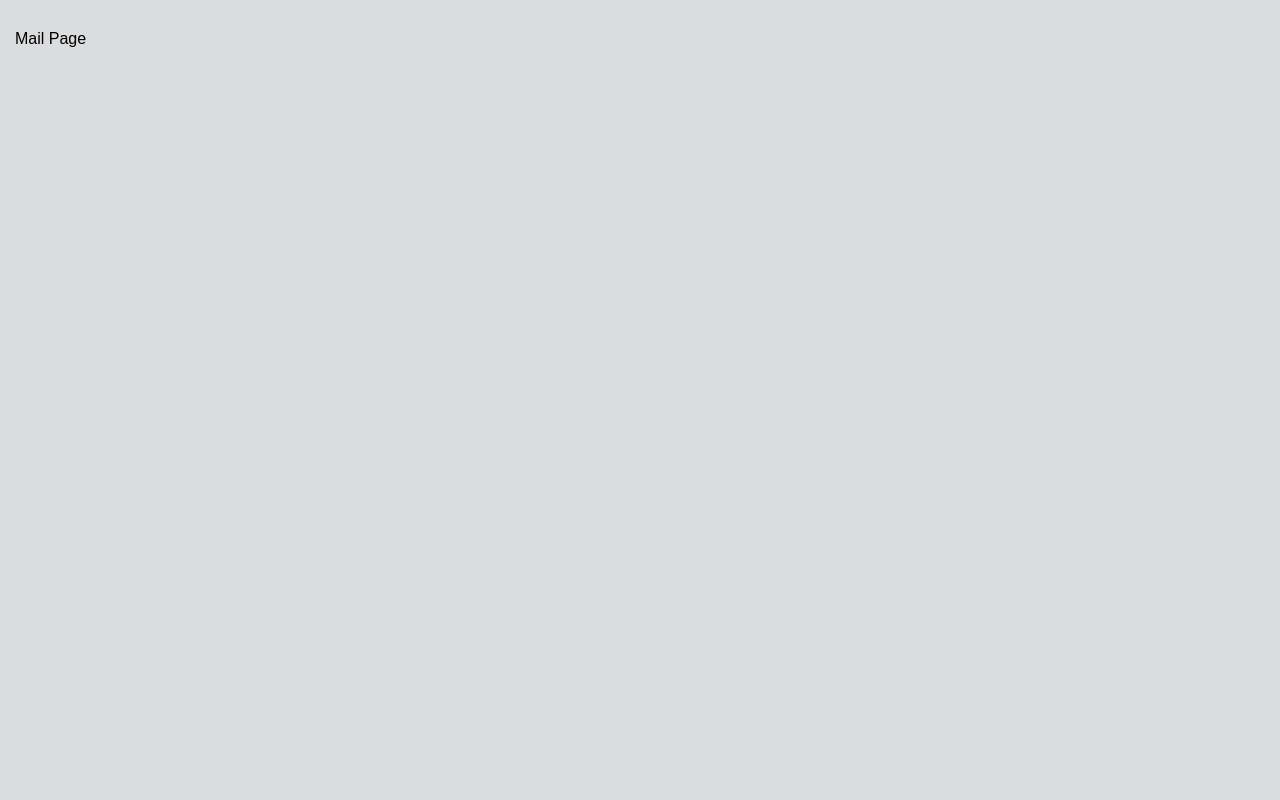
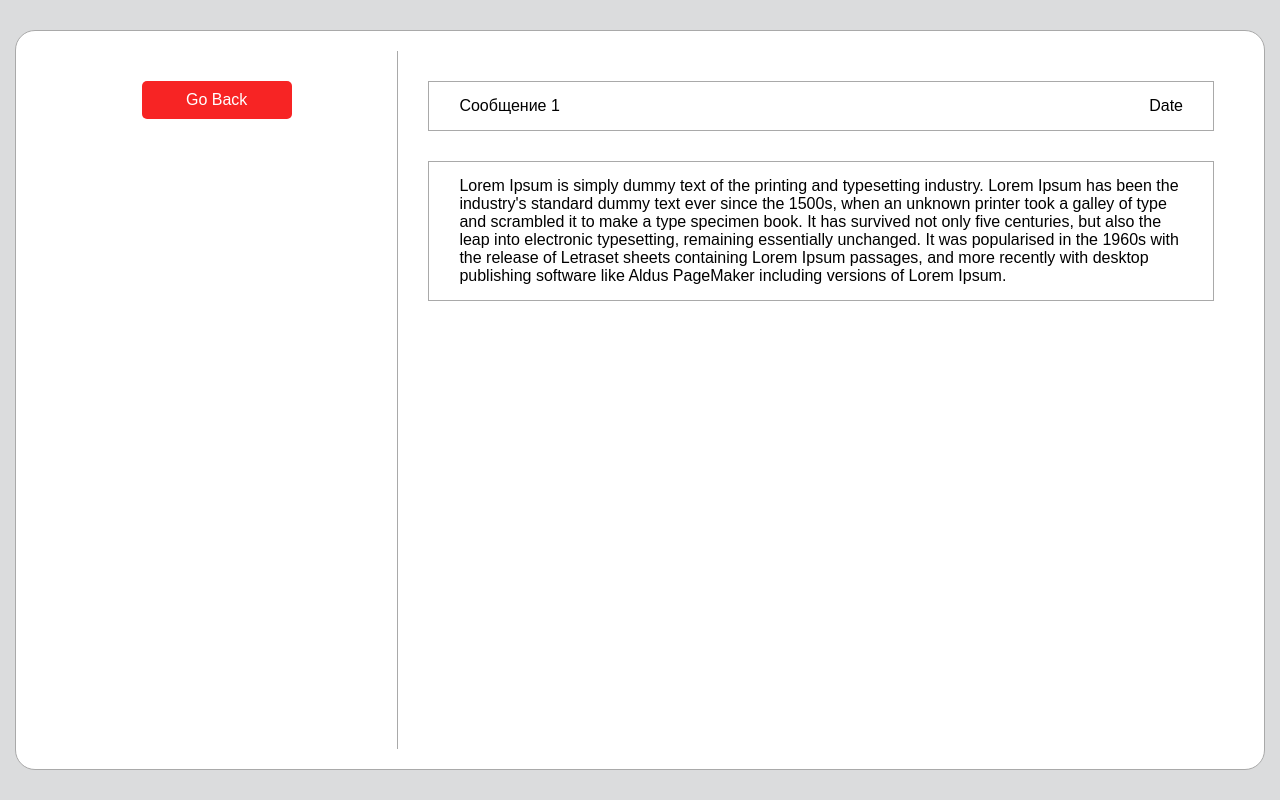
Before and after one commit to AsotikovaSvetlana/mail-box, a React (Create React App) app: page /message/1 in a window 1280 px wide. Built offline with nearby package versions, Linux system fonts and the light colour scheme.

Commit message:
update styles, add mail page

```diff
--- /dev/null
+++ b/src/components/ContentWrap.js
@@ -0,0 +1,12 @@
+import React from "react";
+import styles from '../styles/ContentWrap.module.scss';
+
+const ContentWrap = ({ children }) => {
+  return (
+    <div className={styles.container}>
+      {children}
+    </div>
+  )
+}
+
+export default ContentWrap;
--- a/src/components/MailItem.js
+++ b/src/components/MailItem.js
@@ -1,10 +1,17 @@
 import React from "react";
 import styles from '../styles/MailItem.module.scss';
+import { useNavigate } from "react-router-dom";
 import moment from "moment";
 
 const MailItem = ({ message }) => {
+  const navigate = useNavigate();
+
+  const handleMailClick = () => {
+    navigate(`/message/${message.id}`);
+  }
+
   return (
-    <div className={styles.mail}>
+    <div className={styles.mail} onClick={handleMailClick}>
       <div>
         {message.name}
       </div>
--- /dev/null
+++ b/src/components/MailText.js
@@ -0,0 +1,22 @@
+import React from "react";
+import { useParams } from 'react-router-dom';
+import styles from '../styles/MailText.module.scss';
+
+const MailText = () => {
+  const { id } = useParams();
+
+  return (
+    <>
+      <div className={styles.mail}>
+        <div className={styles.mail__head}>
+          <div>{`Сообщение ${id}`}</div>
+          <div>Date</div>
+        </div>
+        <div className={styles.mail__body}>
+          Lorem Ipsum is simply dummy text of the printing and typesetting industry. Lorem Ipsum has been the industry's standard dummy text ever since the 1500s, when an unknown printer took a galley of type and scrambled it to make a type specimen book. It has survived not only five centuries, but also the leap into electronic typesetting, remaining essentially unchanged. It was popularised in the 1960s with the release of Letraset sheets containing Lorem Ipsum passages, and more recently with desktop publishing software like Aldus PageMaker including versions of Lorem Ipsum.        </div>
+      </div>
+    </>
+  )
+}
+
+export default MailText;
--- a/src/pages/Mail.js
+++ b/src/pages/Mail.js
@@ -1,9 +1,20 @@
 import React from "react";
+import { useNavigate } from "react-router-dom";
+import ContentWrap from "../components/ContentWrap";
+import MailText from "../components/MailText";
+import styles from '../styles/ContentWrap.module.scss';
 
 function Mail() {
+  const navigate = useNavigate();
+
   return (
     <>
-      Mail Page
+      <ContentWrap>
+        <div className={styles.button}>
+          <div onClick={() => navigate('/')}>Go Back</div>
+        </div>
+        <MailText />
+      </ContentWrap>
     </>
   )
 }
--- a/src/pages/Main.js
+++ b/src/pages/Main.js
@@ -1,15 +1,15 @@
 import React from "react";
 import MailList from "../components/MailList";
 import Navigation from "../components/Navigation";
-import styles from '../styles/Main.module.scss';
+import ContentWrap from "../components/ContentWrap";
 
 function Main() {
   return (
     <>
-      <div className={styles.container}>
+      <ContentWrap>
         <Navigation />
         <MailList />
-      </div>
+      </ContentWrap>
     </>
   )
 }
--- /dev/null
+++ b/src/styles/ContentWrap.module.scss
@@ -0,0 +1,31 @@
+.container {
+  height: 100%;
+  padding: 20px;
+  display: flex;
+  border: 1px solid darkgray;
+  border-radius: 20px;
+  background-color: #ffffff;
+}
+
+.button {
+  width: 30%;
+  max-width: 400px;
+  border-right: 1px solid darkgray;
+
+  div {
+    width: 150px;
+    padding: 10px;
+    margin: auto;
+    margin-top: 30px;
+    text-align: center;
+    background-color: rgb(247, 36, 36);
+    border-radius: 5px;
+    border: none;
+    color: #ffffff;
+    cursor: pointer;
+
+    &:hover {
+      background-color: rgb(215, 32, 32);
+    }
+  }
+}
--- a/src/styles/MailItem.module.scss
+++ b/src/styles/MailItem.module.scss
@@ -1,7 +1,11 @@
 .mail {
+  margin-bottom: 30px;
+  padding-bottom: 15px;
   display: flex;
   align-items: center;
   column-gap: 30px;
+  border-bottom: 1px solid darkgray;
+  cursor: pointer;
 
   div {
     &:nth-child(1) {
--- /dev/null
+++ b/src/styles/MailText.module.scss
@@ -0,0 +1,20 @@
+.mail {
+  width: 70%;
+  padding: 30px;
+  display: flex;
+  flex-direction: column;
+  row-gap: 30px;
+
+  &__head {
+    padding: 15px 30px;
+    display: flex;
+    justify-content: space-between;
+    align-items: center;
+    border: 1px solid darkgray;
+  }
+
+  &__body {
+    padding: 15px 30px;
+    border: 1px solid darkgray;
+  }
+}
--- a/src/styles/Main.module.scss
+++ /dev/null
@@ -1,8 +0,0 @@
-.container {
-  height: 100%;
-  padding: 20px;
-  display: flex;
-  border: 1px solid darkgray;
-  border-radius: 20px;
-  background-color: #ffffff;
-}
```
